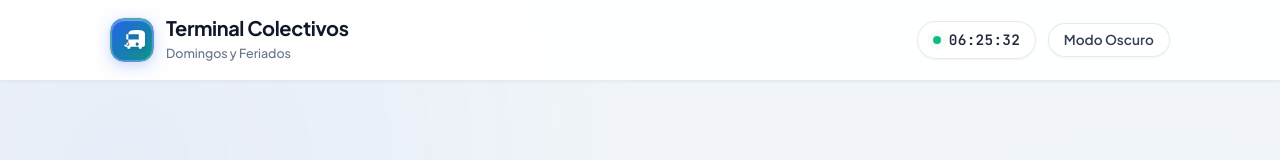
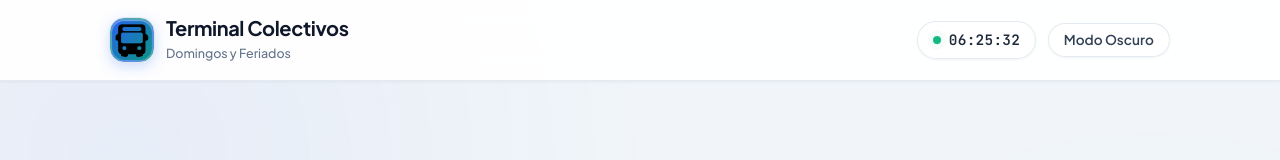
Before and after one commit to RoyBruna/BondiHora, a plain HTML site: page index.html in a window 1280 px wide. Shown: the top 160 px of the page. Drawn offline with Linux system fonts and the light colour scheme.

Commit message:
Actualización de logo con colectivo.png y marquito, fix de contraste en planilla modo oscuro

```diff
--- a/css/components.css
+++ b/css/components.css
@@ -35,23 +35,25 @@
   display: flex;
   align-items: center;
   justify-content: center;
+  padding: 3px;
   color: var(--white);
   box-shadow: 0 4px 14px var(--primary-glow), inset 0 1px 1px rgba(255, 255, 255, 0.4);
   border: 2px solid rgba(255, 255, 255, 0.25);
   outline: 1px solid var(--border-color);
   transition: transform var(--transition-fast), box-shadow var(--transition-fast);
+  overflow: hidden;
 }
 
 .brand-icon:hover {
-  transform: scale(1.04);
+  transform: scale(1.05);
   box-shadow: 0 6px 20px var(--primary-glow);
 }
 
-.brand-icon svg {
-  width: 25px;
-  height: 25px;
-  fill: currentColor;
-  filter: drop-shadow(0 1px 2px rgba(0,0,0,0.15));
+.brand-logo-img {
+  width: 100%;
+  height: 100%;
+  object-fit: contain;
+  border-radius: 10px;
 }
 
 .brand-text h1 {
--- a/index.html
+++ b/index.html
@@ -19,7 +19,7 @@
     <div class="container nav-content">
       <div class="brand">
         <div class="brand-icon">
-          <svg viewBox="0 0 24 24"><path d="M4 16c0 1.1.9 2 2 2h1v1c0 .55.45 1 1 1h1c.55 0 1-.45 1-1v-1h8v1c0 .55.45 1 1 1h1c.55 0 1-.45 1-1v-1h1c1.1 0 2-.9 2-2V6c0-3.5-3.58-4-8-4s-8 .5-8 4v10zm3.5 1c-.83 0-1.5-.67-1.5-1.5S6.67 14 7.5 14s1.5.67 1.5 1.5S8.33 17 7.5 17zm9 0c-.83 0-1.5-.67-1.5-1.5s.67-1.5 1.5-1.5 1.5.67 1.5 1.5-.67 1.5-1.5 1.5zm1.5-6H6V6h12v5z"/></svg>
+          <img src="assets/colectivo.png" alt="BondiHora Logo" class="brand-logo-img">
         </div>
         <div class="brand-text">
           <h1>Terminal Colectivos</h1>
```
Also changed, not shown: assets/colectivo.png (added).
